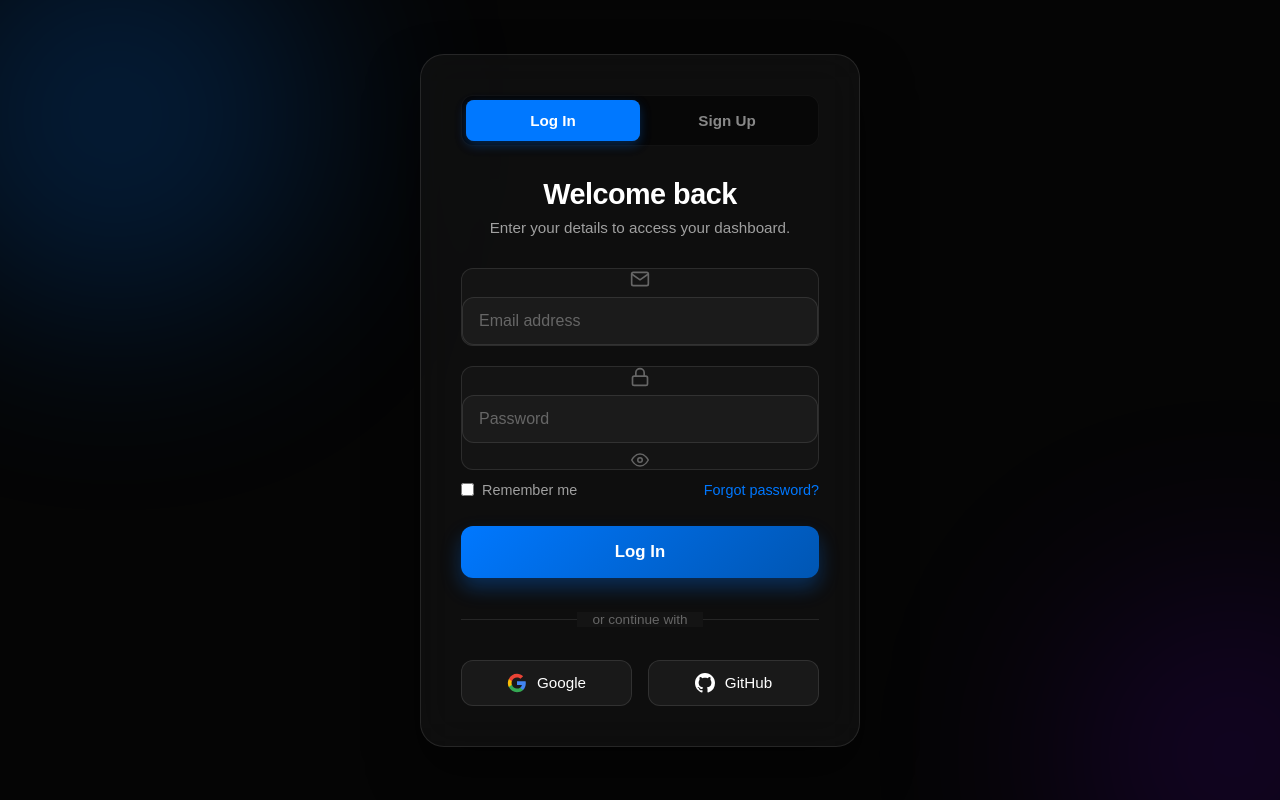
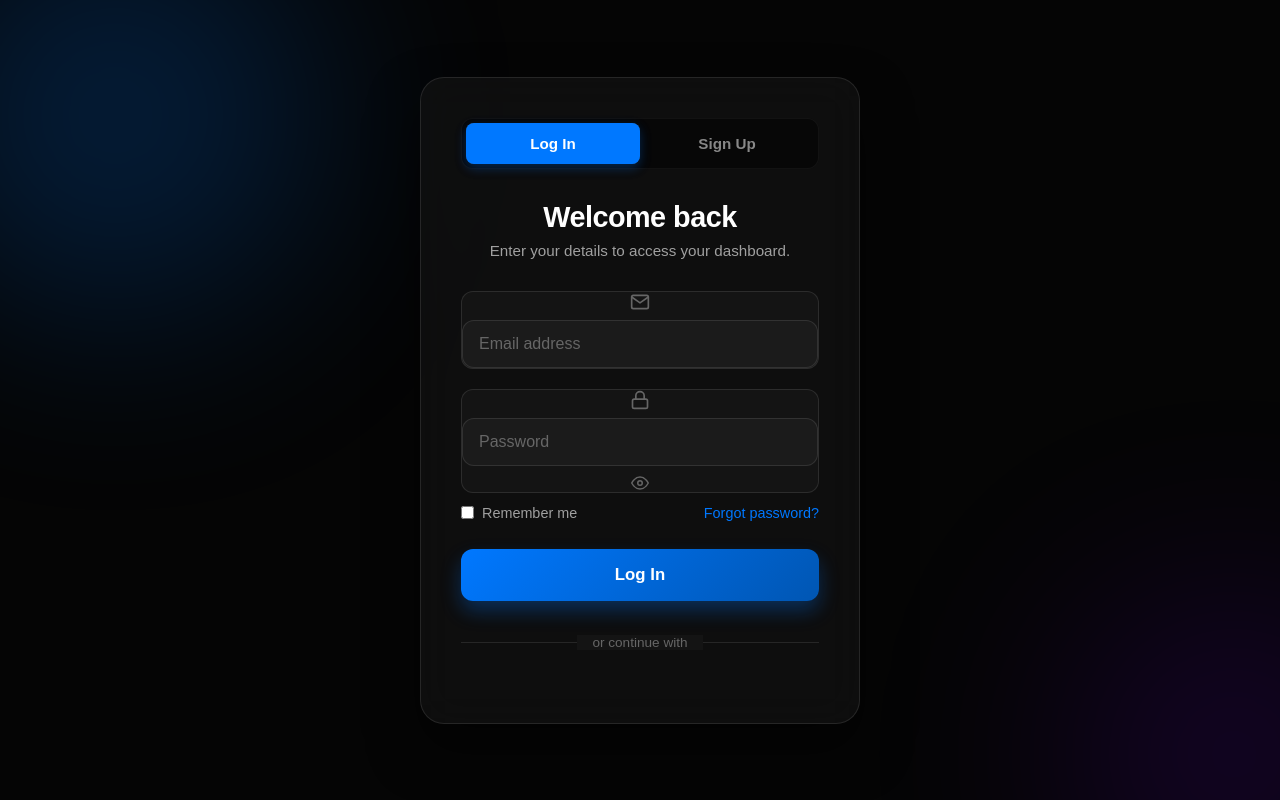
Before and after one commit to Bhavesh189/StudyTop, a React (Vite) app: page /login in a window 1280 px wide. Built offline with nearby package versions, Linux system fonts and the light colour scheme.

Commit message:
Google login Removes

```diff
--- a/src/components/Login.jsx
+++ b/src/components/Login.jsx
@@ -181,15 +181,6 @@ const Login = () => {
           <span>or continue with</span>
         </div>
 
-        <div className="social-login-grid">
-          <button type="button" className="social-btn">
-            {Icons.google} <span>Google</span>
-          </button>
-          <button type="button" className="social-btn">
-            {Icons.github} <span>GitHub</span>
-          </button>
-        </div>
-
       </div>
     </div>
   );
```
